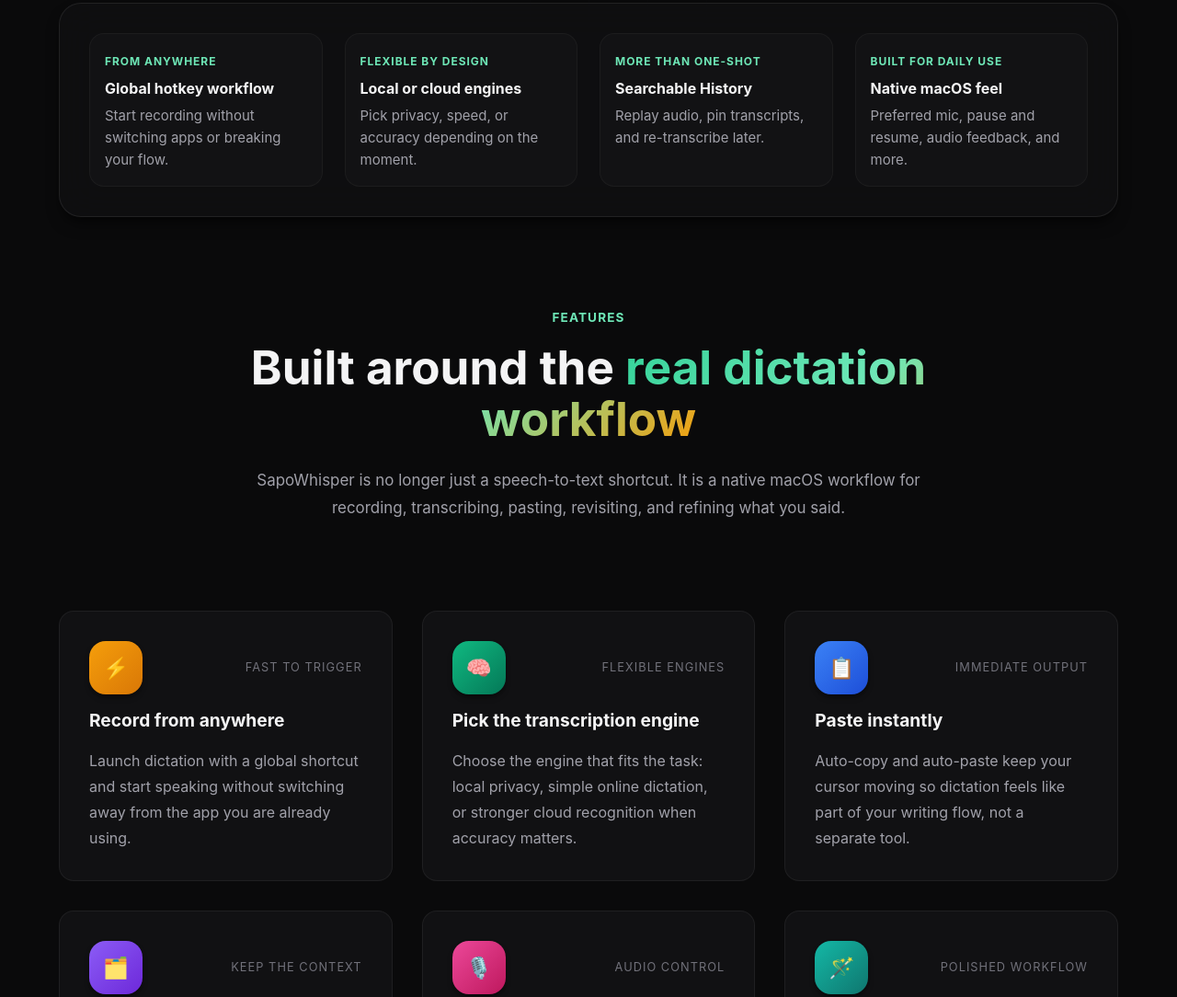
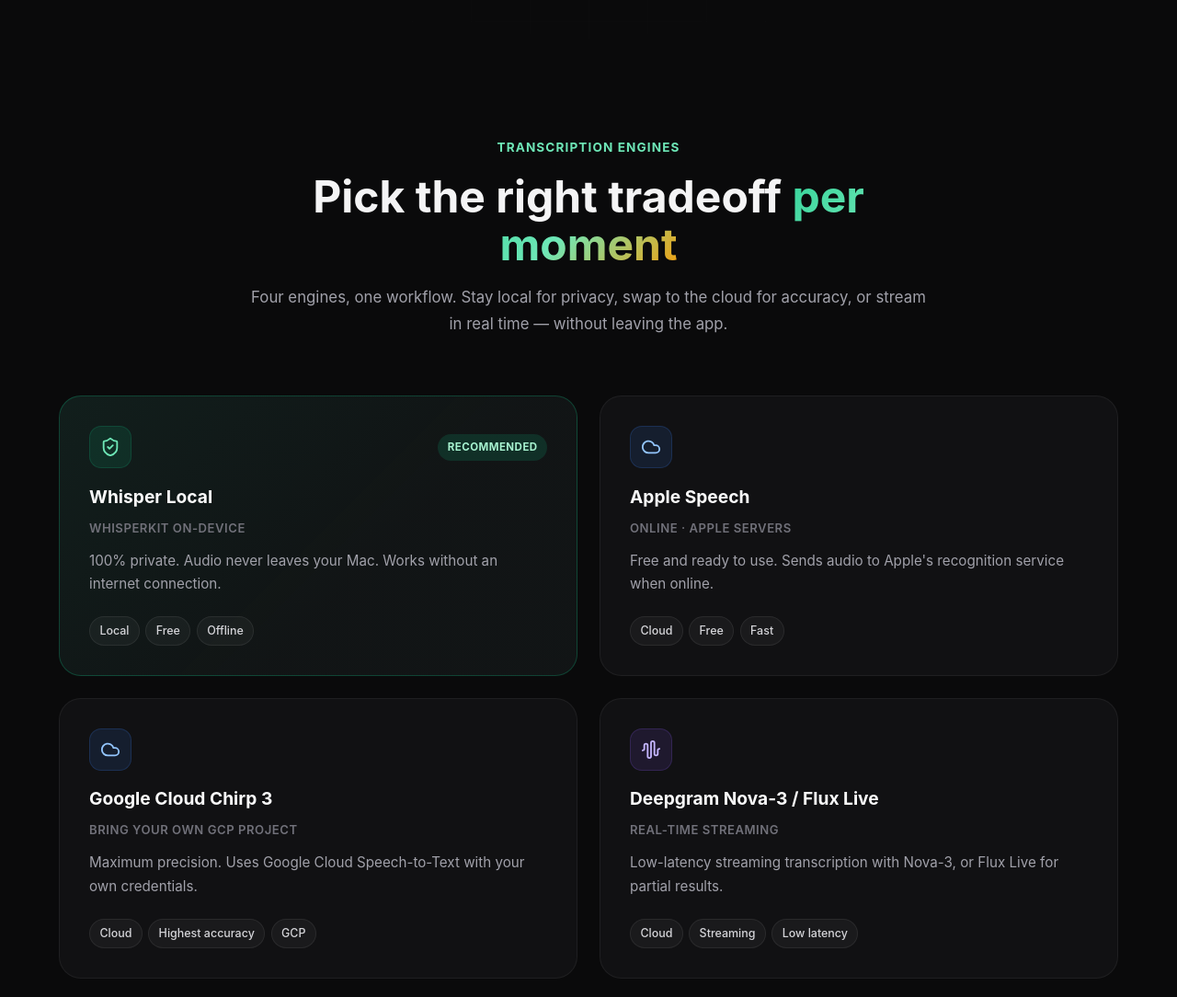
Before and after one commit to StevenACZ/SapoWhisperLanding, an Astro site: page / in a window 1280 px wide. Shown: the part 809-1893 px from the top of the page at 92% size. Built offline with nearby package versions, Linux system fonts and the light colour scheme; Astro itself is replaced by a stand-in of ours; no server answers.

Commit message:
feat(content): 3/6 engines section replaces proof strip
Remove the generic 4-card ProofStripSection. Add EnginesSection with
four cards (Whisper Local — recommended, Apple Speech, Google Cloud
Chirp 3, Deepgram Nova-3 / Flux Live), each with a tiered icon,
tagline, description and capability badges so visitors can compare
engines at a glance.

```diff
--- /dev/null
+++ b/src/components/EnginesSection.astro
@@ -0,0 +1,273 @@
+---
+import ShieldCheckIcon from "./icons/ShieldCheckIcon.astro";
+import CloudIcon from "./icons/CloudIcon.astro";
+import WaveformIcon from "./icons/WaveformIcon.astro";
+
+type Engine = {
+  name: string;
+  variant: "local" | "cloud" | "streaming";
+  tagline: string;
+  description: string;
+  badges: string[];
+  recommended?: boolean;
+};
+
+const engines: Engine[] = [
+  {
+    name: "Whisper Local",
+    variant: "local",
+    tagline: "WhisperKit on-device",
+    description:
+      "100% private. Audio never leaves your Mac. Works without an internet connection.",
+    badges: ["Local", "Free", "Offline"],
+    recommended: true,
+  },
+  {
+    name: "Apple Speech",
+    variant: "cloud",
+    tagline: "Online · Apple servers",
+    description:
+      "Free and ready to use. Sends audio to Apple's recognition service when online.",
+    badges: ["Cloud", "Free", "Fast"],
+  },
+  {
+    name: "Google Cloud Chirp 3",
+    variant: "cloud",
+    tagline: "Bring your own GCP project",
+    description:
+      "Maximum precision. Uses Google Cloud Speech-to-Text with your own credentials.",
+    badges: ["Cloud", "Highest accuracy", "GCP"],
+  },
+  {
+    name: "Deepgram Nova-3 / Flux Live",
+    variant: "streaming",
+    tagline: "Real-time streaming",
+    description:
+      "Low-latency streaming transcription with Nova-3, or Flux Live for partial results.",
+    badges: ["Cloud", "Streaming", "Low latency"],
+  },
+];
+---
+
+<section id="engines" class="engines section">
+  <div class="container">
+    <div class="engines__header">
+      <span class="engines__label">Transcription engines</span>
+      <h2 class="engines__title">
+        Pick the right tradeoff
+        <span class="text-gradient">per moment</span>
+      </h2>
+      <p class="engines__description">
+        Four engines, one workflow. Stay local for privacy, swap to the cloud
+        for accuracy, or stream in real time — without leaving the app.
+      </p>
+    </div>
+
+    <div class="engines__grid">
+      {
+        engines.map((engine) => (
+          <article
+            class:list={[
+              "engine-card",
+              { "engine-card--recommended": engine.recommended },
+            ]}
+          >
+            <div class="engine-card__top">
+              <div
+                class:list={[
+                  "engine-card__icon",
+                  `engine-card__icon--${engine.variant}`,
+                ]}
+              >
+                {engine.variant === "local" && <ShieldCheckIcon size={22} />}
+                {engine.variant === "cloud" && <CloudIcon size={22} />}
+                {engine.variant === "streaming" && <WaveformIcon size={22} />}
+              </div>
+              {engine.recommended && (
+                <span class="engine-card__pill">Recommended</span>
+              )}
+            </div>
+
+            <h3 class="engine-card__name">{engine.name}</h3>
+            <p class="engine-card__tagline">{engine.tagline}</p>
+            <p class="engine-card__description">{engine.description}</p>
+
+            <ul class="engine-card__badges">
+              {engine.badges.map((badge) => (
+                <li>{badge}</li>
+              ))}
+            </ul>
+          </article>
+        ))
+      }
+    </div>
+  </div>
+</section>
+
+<style lang="scss">
+  @use "../styles/variables" as *;
+
+  .engines {
+    position: relative;
+
+    &__header {
+      max-width: 740px;
+      margin: 0 auto $spacing-3xl;
+      text-align: center;
+    }
+
+    &__label {
+      display: inline-block;
+      margin-bottom: $spacing-md;
+      color: $primary-300;
+      font-size: 0.85rem;
+      font-weight: 700;
+      letter-spacing: 0.08em;
+      text-transform: uppercase;
+    }
+
+    &__title {
+      font-size: clamp(2rem, 4vw, 3rem);
+      line-height: 1.1;
+      margin-bottom: $spacing-md;
+    }
+
+    &__description {
+      color: $neutral-400;
+      font-size: 1.05rem;
+      line-height: 1.7;
+    }
+
+    &__grid {
+      display: grid;
+      grid-template-columns: repeat(2, minmax(0, 1fr));
+      gap: $spacing-lg;
+    }
+  }
+
+  .engine-card {
+    position: relative;
+    display: grid;
+    gap: 0.75rem;
+    padding: $spacing-xl;
+    border-radius: $radius-2xl;
+    background: $bg-dark-secondary;
+    border: 1px solid rgba(255, 255, 255, 0.06);
+    transition:
+      border-color $transition-base,
+      transform $transition-base,
+      box-shadow $transition-base;
+
+    &:hover {
+      border-color: rgba(16, 185, 129, 0.22);
+      transform: translateY(-4px);
+      box-shadow:
+        $shadow-lg,
+        0 0 60px rgba(16, 185, 129, 0.08);
+    }
+
+    &--recommended {
+      border-color: rgba(16, 185, 129, 0.28);
+      background:
+        linear-gradient(
+          135deg,
+          rgba(16, 185, 129, 0.08),
+          rgba(16, 185, 129, 0.02) 60%
+        ),
+        $bg-dark-secondary;
+    }
+
+    &__top {
+      display: flex;
+      align-items: center;
+      justify-content: space-between;
+      gap: $spacing-md;
+      margin-bottom: 0.4rem;
+    }
+
+    &__icon {
+      width: 46px;
+      height: 46px;
+      display: inline-flex;
+      align-items: center;
+      justify-content: center;
+      border-radius: 13px;
+      border: 1px solid transparent;
+
+      &--local {
+        background: rgba(16, 185, 129, 0.12);
+        border-color: rgba(16, 185, 129, 0.18);
+        color: $primary-300;
+      }
+
+      &--cloud {
+        background: rgba(59, 130, 246, 0.12);
+        border-color: rgba(59, 130, 246, 0.18);
+        color: #93c5fd;
+      }
+
+      &--streaming {
+        background: rgba(139, 92, 246, 0.12);
+        border-color: rgba(139, 92, 246, 0.18);
+        color: #c4b5fd;
+      }
+    }
+
+    &__pill {
+      display: inline-flex;
+      align-items: center;
+      padding: 0.32rem 0.65rem;
+      border-radius: 999px;
+      background: rgba(16, 185, 129, 0.16);
+      color: $primary-200;
+      font-size: 0.72rem;
+      font-weight: 700;
+      letter-spacing: 0.04em;
+      text-transform: uppercase;
+    }
+
+    &__name {
+      font-size: 1.2rem;
+      line-height: 1.25;
+      color: $neutral-50;
+    }
+
+    &__tagline {
+      color: $neutral-500;
+      font-size: 0.82rem;
+      letter-spacing: 0.04em;
+      text-transform: uppercase;
+      font-weight: 600;
+    }
+
+    &__description {
+      color: $neutral-400;
+      line-height: 1.7;
+      font-size: 0.95rem;
+    }
+
+    &__badges {
+      display: flex;
+      flex-wrap: wrap;
+      gap: 0.4rem;
+      margin-top: 0.6rem;
+      list-style: none;
+
+      li {
+        padding: 0.32rem 0.65rem;
+        border-radius: 999px;
+        background: rgba(255, 255, 255, 0.04);
+        border: 1px solid rgba(255, 255, 255, 0.07);
+        color: $neutral-300;
+        font-size: 0.78rem;
+        font-weight: 500;
+      }
+    }
+  }
+
+  @media (max-width: 720px) {
+    .engines__grid {
+      grid-template-columns: 1fr;
+    }
+  }
+</style>
--- a/src/components/ProofStripSection.astro
+++ /dev/null
@@ -1,108 +0,0 @@
----
-const items = [
-  {
-    kicker: "From anywhere",
-    title: "Global hotkey workflow",
-    description:
-      "Start recording without switching apps or breaking your flow.",
-  },
-  {
-    kicker: "Flexible by design",
-    title: "Local or cloud engines",
-    description: "Pick privacy, speed, or accuracy depending on the moment.",
-  },
-  {
-    kicker: "More than one-shot",
-    title: "Searchable History",
-    description: "Replay audio, pin transcripts, and re-transcribe later.",
-  },
-  {
-    kicker: "Built for daily use",
-    title: "Native macOS feel",
-    description: "Preferred mic, pause and resume, audio feedback, and more.",
-  },
-];
----
-
-<section class="proof-strip">
-  <div class="container">
-    <div class="proof-strip__panel card-glass">
-      {
-        items.map((item) => (
-          <div class="proof-strip__item">
-            <span class="proof-strip__kicker">{item.kicker}</span>
-            <strong>{item.title}</strong>
-            <p>{item.description}</p>
-          </div>
-        ))
-      }
-    </div>
-  </div>
-</section>
-
-<style lang="scss">
-  @use "../styles/variables" as *;
-
-  .proof-strip {
-    position: relative;
-    margin-top: calc(#{$spacing-4xl} * -0.5);
-    z-index: 3;
-
-    &__panel {
-      display: grid;
-      grid-template-columns: repeat(4, 1fr);
-      gap: $spacing-lg;
-      padding: $spacing-xl;
-      border-radius: $radius-2xl;
-      background: rgba(17, 17, 19, 0.72);
-      box-shadow: $shadow-lg;
-    }
-
-    &__item {
-      padding: $spacing-md;
-      border-radius: $radius-xl;
-      border: 1px solid rgba(255, 255, 255, 0.04);
-      background: rgba(255, 255, 255, 0.02);
-
-      strong {
-        display: block;
-        font-size: 1rem;
-        font-weight: 700;
-        margin-bottom: $spacing-xs;
-      }
-
-      p {
-        color: $neutral-400;
-        font-size: 0.9375rem;
-        line-height: 1.6;
-      }
-    }
-
-    &__kicker {
-      display: inline-block;
-      margin-bottom: $spacing-sm;
-      font-size: 0.75rem;
-      font-weight: 700;
-      letter-spacing: 0.08em;
-      text-transform: uppercase;
-      color: $primary-300;
-    }
-  }
-
-  @media (max-width: 1024px) {
-    .proof-strip {
-      margin-top: 0;
-    }
-
-    .proof-strip__panel {
-      grid-template-columns: repeat(2, 1fr);
-    }
-  }
-
-  @media (max-width: 640px) {
-    .proof-strip__panel {
-      grid-template-columns: 1fr;
-      padding: $spacing-lg;
-    }
-  }
-</style>
--- a/src/pages/index.astro
+++ b/src/pages/index.astro
@@ -2,7 +2,7 @@
 import Layout from "../layouts/Layout.astro";
 import TheNavbar from "../components/TheNavbar.astro";
 import HeroSection from "../components/HeroSection.astro";
-import ProofStripSection from "../components/ProofStripSection.astro";
+import EnginesSection from "../components/EnginesSection.astro";
 import FeaturesSection from "../components/FeaturesSection.astro";
 import HistorySpotlightSection from "../components/HistorySpotlightSection.astro";
 import HowItWorksSection from "../components/HowItWorksSection.astro";
@@ -14,7 +14,7 @@
   <TheNavbar />
   <main>
     <HeroSection />
-    <ProofStripSection />
+    <EnginesSection />
     <FeaturesSection />
     <HistorySpotlightSection />
     <HowItWorksSection />
```
